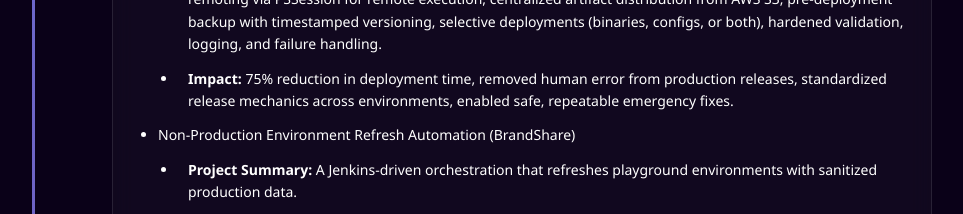
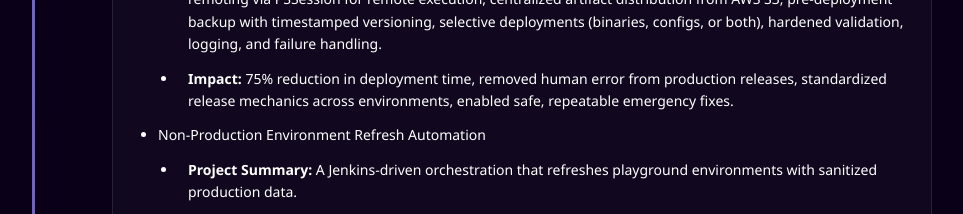
Before and after one commit to sarowar-alam/portfolio, a React (Vite) app: page / in a window 1280 px wide. Shown: the part 2420-2634 px from the top of the page, without its empty margins (158-1121 px from the left). Built offline with nearby package versions, Linux system fonts and the light colour scheme.

Commit message:
Remove BrandShare reference from Non-Production Environment Refresh Automation

```diff
--- a/src/App.jsx
+++ b/src/App.jsx
@@ -151,7 +151,7 @@ function App() {
                     <li className="indented-item"><strong>Project Summary:</strong> Built a CI/CD system that automates hotfix deployment to multiple Windows production servers in parallel. What previously took hours of coordinated manual effort now completes in minutes with automatic backup and rollback.</li>
                     <li className="indented-item"><strong>Technical Implementation:</strong> Jenkins Pipeline orchestration in Groovy with conditional stages, PowerShell remoting via PSSession for remote execution, centralized artifact distribution from AWS S3, pre-deployment backup with timestamped versioning, selective deployments (binaries, configs, or both), hardened validation, logging, and failure handling.</li>
                     <li className="indented-item"><strong>Impact:</strong> 75% reduction in deployment time, removed human error from production releases, standardized release mechanics across environments, enabled safe, repeatable emergency fixes.</li>
-                    <li>Non-Production Environment Refresh Automation (BrandShare)</li>
+                    <li>Non-Production Environment Refresh Automation</li>
                     <li className="indented-item"><strong>Project Summary:</strong> A Jenkins-driven orchestration that refreshes playground environments with sanitized production data.</li>
                     <li className="indented-item"><strong>Engineering Depth:</strong> Multi-server workflow across web and DB tiers, automated binary and DB backups, intelligent S3 retrieval (weekday/weekend logic), permission preservation & safe restore patterns, data sanitization to prevent accidental outbound communication.</li>
                     <li className="indented-item"><strong>Impact:</strong> 4 hours → 30 minutes (87.5% faster), enabled frequent refreshes for developers, removed fragile, tribal-knowledge procedures.</li>
```
